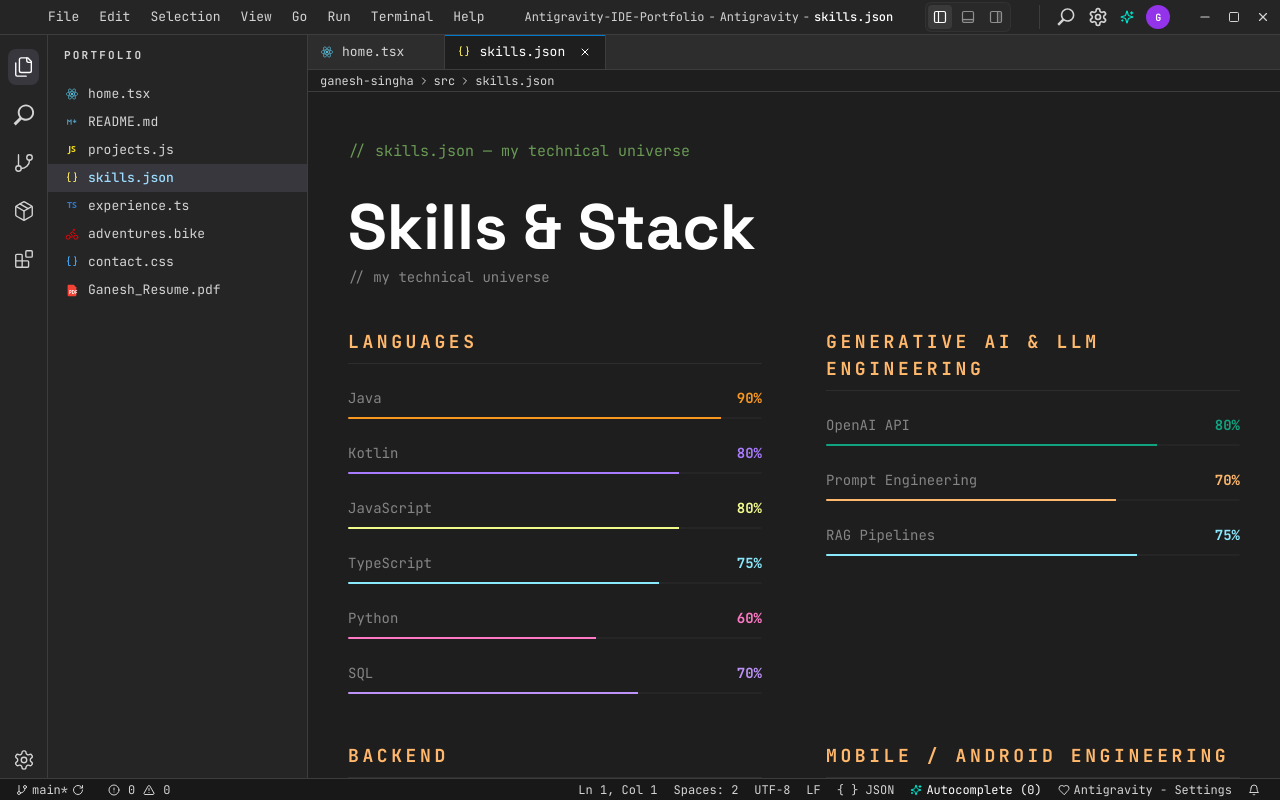
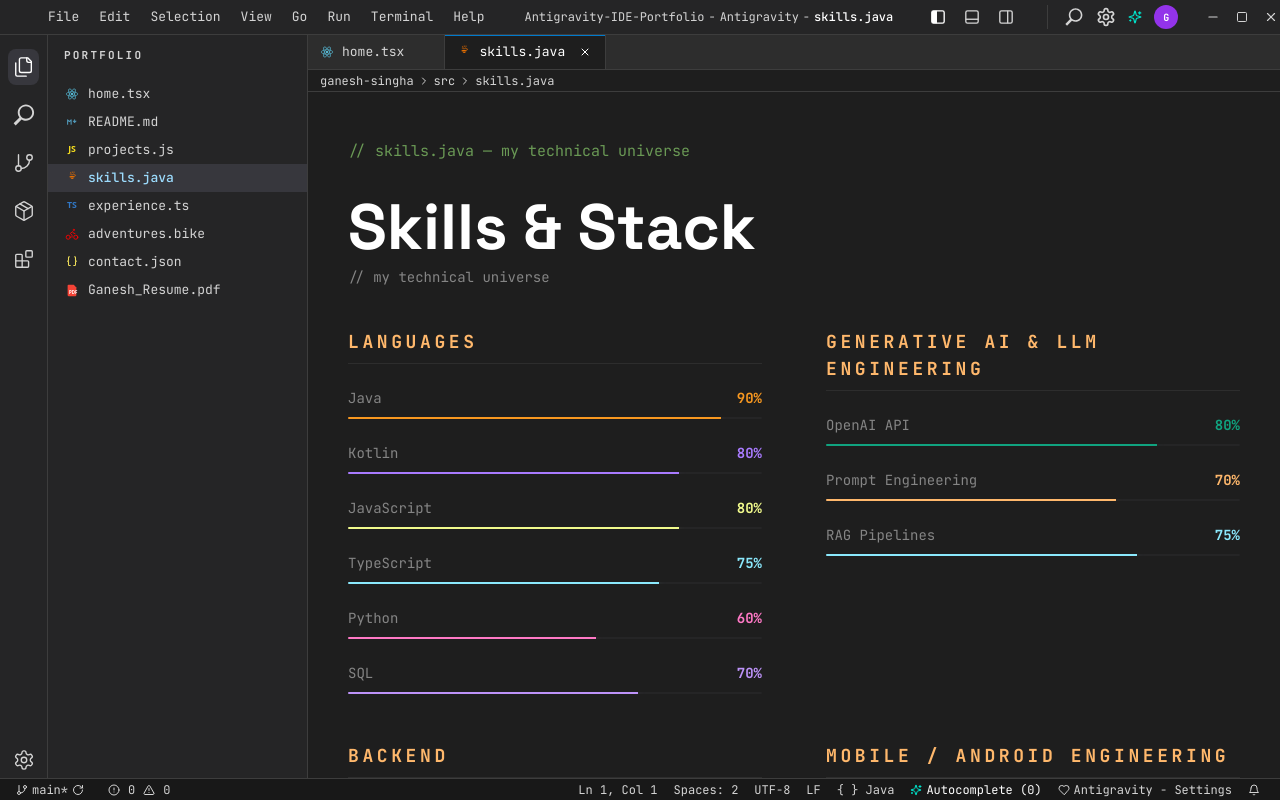
Before and after one commit to singhaganesh/Antigravity-IDE-Portfolio, a Next.js app: page /skills in a window 1280 px wide. Built offline with nearby package versions, Linux system fonts and the light colour scheme.

Commit message:
feat: rebrand Skills and Contact extensions and implement Java icon

```diff
--- a/src/app/contact/page.tsx
+++ b/src/app/contact/page.tsx
@@ -94,7 +94,7 @@ const ContactPage = () => {
   return (
     <div className="px-10 py-12 animate-fadeUp max-w-6xl mx-auto">
       <div className="text-text-green text-[15px] font-mono mb-6">
-        {"/* contact.css — open_connection( ) */"}
+        {"// contact.json — open_connection( )"}
       </div>
 
       <div className="mb-12">
--- a/src/app/skills/page.tsx
+++ b/src/app/skills/page.tsx
@@ -73,7 +73,7 @@ const SkillsPage = () => {
     <div className="px-10 py-12 animate-fadeUp">
       {/* Code comment label */}
       <div className="text-text-green text-[15px] font-mono mb-8">
-        {"// skills.json — my technical universe"}
+        {"// skills.java — my technical universe"}
       </div>
 
       {/* Section heading */}
--- a/src/components/ide/CommandPalette.tsx
+++ b/src/components/ide/CommandPalette.tsx
@@ -17,8 +17,8 @@ const CommandPalette = () => {
     { name: 'experience.ts', path: '/experience', dir: 'src/' },
     { name: 'adventures.bike', path: '/adventures', dir: 'src/' },
     { name: 'projects.js', path: '/projects', dir: 'src/' },
-    { name: 'skills.json', path: '/skills', dir: 'data/' },
-    { name: 'contact.css', path: '/contact', dir: 'src/' },
+    { name: 'skills.java', path: '/skills', dir: 'src/' },
+    { name: 'contact.json', path: '/contact', dir: 'src/' },
     { name: 'README.md', path: '/readme', dir: './' },
   ];
 
--- a/src/components/ide/FileIcon.tsx
+++ b/src/components/ide/FileIcon.tsx
@@ -96,6 +96,19 @@ export const FileIcon: React.FC<FileIconProps> = ({ filename, size = 16, classNa
           ),
           defaultColor: '#f7df1e'
         };
+      case 'java':
+        return {
+          Component: (props: any) => (
+            <svg width={size} height={size} viewBox="0 0 16 16" fill="none" xmlns="http://www.w3.org/2000/svg" {...props}>
+               <path d="M10.15 8.35C10.15 8.35 9.75 7.9 8.25 7.9C6.75 7.9 6.35 8.35 6.35 8.35C6.35 8.35 6.35 9 8.25 9C10.15 9 10.15 8.35 10.15 8.35ZM11 6.5C11 6.5 10 5.5 8 5.5C6 5.5 5 6.5 5 6.5C5 6.5 5 7.5 8 7.5C11 7.5 11 6.5 11 6.5ZM10.5 4.5C10.5 4.5 9.7 3.8 8.1 3.8C6.5 3.8 5.7 4.5 5.7 4.5V5C5.7 5 6.5 4.2 8.1 4.2C9.7 4.2 10.5 5 10.5 5V4.5Z" fill="currentColor"/>
+               <path d="M11 6C11.552 6 12 5.552 12 5C12 4.448 11.552 4 11 4" stroke="currentColor" strokeWidth="0.8" strokeLinecap="round"/>
+               <path d="M6.5 1.5C6.5 1.5 7 2.5 6 3" stroke="currentColor" strokeWidth="0.8" strokeLinecap="round"/>
+               <path d="M8.5 1C8.5 1 9 2 8 2.5" stroke="currentColor" strokeWidth="0.8" strokeLinecap="round"/>
+               <path d="M10.5 1C10.5 1 11 2 10 2.5" stroke="currentColor" strokeWidth="0.8" strokeLinecap="round"/>
+            </svg>
+          ),
+          defaultColor: '#E76F00'
+        };
       case 'json':
         return {
           Component: (props: any) => <BracesIcon size={size} color={props.style.color || '#F1E05A'} />,
--- a/src/components/ide/SearchSidebar.tsx
+++ b/src/components/ide/SearchSidebar.tsx
@@ -10,10 +10,10 @@ const SearchSidebar = () => {
   const [query, setQuery] = useState('');
 
   const searchIndex = [
-    { title: 'Skills', content: 'Java, Spring Boot, React, Next.js, Android, Kotlin, Docker, PostgreSQL', path: '/skills', filename: 'skills.json' },
+    { title: 'Skills', content: 'Java, Spring Boot, React, Next.js, Android, Kotlin, Docker, PostgreSQL', path: '/skills', filename: 'skills.java' },
     { title: 'Projects', content: 'EV Charging Platform, ThingsBoard Bot, Ecommerce Web, OrbitCart, Mermaid Diagrams', path: '/projects', filename: 'projects.js' },
     { title: 'Experience', content: 'SEPLE NovaEdge, Junior Engineer, Kolkata, IoT, AI Automation, RAG systems', path: '/readme', filename: 'experience.ts' },
-    { title: 'Contact', content: 'LinkedIn, Email, Instagram, YouTube, ganeshsingha741@gmail.com, biker_ganesh', path: '/contact', filename: 'contact.css' },
+    { title: 'Contact', content: 'LinkedIn, Email, Instagram, YouTube, ganeshsingha741@gmail.com, biker_ganesh', path: '/contact', filename: 'contact.json' },
     { title: 'About', content: 'Ganesh Singha, Full Stack Engineer, Kolkata, Backend specialist', path: '/readme', filename: 'README.md' },
   ];
 
--- a/src/components/ide/Sidebar.tsx
+++ b/src/components/ide/Sidebar.tsx
@@ -20,10 +20,10 @@ const Sidebar = () => {
     { name: 'home.tsx', path: '/' },
     { name: 'README.md', path: '/readme' },
     { name: 'projects.js', path: '/projects' },
-    { name: 'skills.json', path: '/skills' },
+    { name: 'skills.java', path: '/skills' },
     { name: 'experience.ts', path: '/experience' },
     { name: 'adventures.bike', path: '/adventures' },
-    { name: 'contact.css', path: '/contact' },
+    { name: 'contact.json', path: '/contact' },
     { name: 'Ganesh_Resume.pdf', path: '#', isDecorative: true },
   ];
 
--- a/src/components/ide/TitleBar.tsx
+++ b/src/components/ide/TitleBar.tsx
@@ -72,10 +72,10 @@ const TitleBar = () => {
 
       {/* Right: Layout Controls & Window Buttons */}
       <div className="flex items-center gap-3">
-        <div className="hidden md:flex items-center gap-1 mr-4 bg-[#ffffff05] p-0.5 rounded-md border border-border-color/50">
-          <button onClick={() => setIsSidebarOpen(!isSidebarOpen)} className={cn("p-1 rounded transition-colors", isSidebarOpen ? "bg-[#ffffff15] text-white" : "text-muted hover:text-white")} title="Toggle Sidebar"><SidebarIcon isActive={isSidebarOpen} /></button>
-          <button onClick={() => setIsTerminalOpen(!isTerminalOpen)} className={cn("p-1 rounded transition-colors", isTerminalOpen ? "bg-[#ffffff15] text-white" : "text-muted hover:text-white")} title="Toggle Terminal"><TerminalIcon isActive={isTerminalOpen} /></button>
-          <button onClick={() => setIsAgentPanelOpen(!isAgentPanelOpen)} className={cn("p-1 rounded transition-colors", isAgentPanelOpen ? "bg-[#ffffff15] text-white" : "text-muted hover:text-white")} title="Toggle Agent Panel"><AgentIcon isActive={isAgentPanelOpen} /></button>
+        <div className="hidden md:flex items-center gap-2 mr-4">
+          <button onClick={() => setIsSidebarOpen(!isSidebarOpen)} className={cn("p-1 rounded-md transition-colors", isSidebarOpen ? "text-white" : "text-muted hover:text-white")} title="Toggle Sidebar"><PanelIcon isActive={isSidebarOpen} panel="left" /></button>
+          <button onClick={() => setIsTerminalOpen(!isTerminalOpen)} className={cn("p-1 rounded-md transition-colors", isTerminalOpen ? "text-white" : "text-muted hover:text-white")} title="Toggle Terminal"><PanelIcon isActive={isTerminalOpen} panel="bottom" /></button>
+          <button onClick={() => setIsAgentPanelOpen(!isAgentPanelOpen)} className={cn("p-1 rounded-md transition-colors", isAgentPanelOpen ? "text-white" : "text-muted hover:text-white")} title="Toggle Agent Panel"><PanelIcon isActive={isAgentPanelOpen} panel="right" /></button>
         </div>
 
         <div className="hidden lg:flex items-center gap-3 mr-4 text-muted border-l border-border-color pl-4">
@@ -104,16 +104,36 @@ const TitleBar = () => {
   );
 };
 
-const SidebarIcon = ({ isActive }: { isActive: boolean }) => (
-  <svg width="16" height="16" viewBox="0 0 16 16" fill="none" xmlns="http://www.w3.org/2000/svg" className={isActive ? "opacity-100" : "opacity-60"}><rect x="2.5" y="2.5" width="11" height="11" rx="1.5" stroke="currentColor" strokeWidth="1.2"/><path d="M6.5 2.5V13.5" stroke="currentColor" strokeWidth="1.2"/>{!isActive && <rect x="3" y="3" width="3" height="10" fill="currentColor" opacity="0.2"/>}</svg>
-);
+const PanelIcon = ({
+  isActive,
+  panel
+}: {
+  isActive: boolean,
+  panel: 'left' | 'bottom' | 'right'
+}) => {
+  const clipId = `clip-${panel}`;
+  return (
+    <svg width="18" height="18" viewBox="0 0 16 16" fill="none" xmlns="http://www.w3.org/2000/svg" className={isActive ? "text-white cursor-pointer" : "text-muted hover:text-white cursor-pointer"}>
+      <defs>
+        <clipPath id={clipId}>
+          <rect x="2.5" y="2.5" width="11" height="11" rx="1.5" />
+        </clipPath>
+      </defs>
 
-const TerminalIcon = ({ isActive }: { isActive: boolean }) => (
-  <svg width="16" height="16" viewBox="0 0 16 16" fill="none" xmlns="http://www.w3.org/2000/svg" className={isActive ? "opacity-100" : "opacity-60"}><rect x="2.5" y="2.5" width="11" height="11" rx="1.5" stroke="currentColor" strokeWidth="1.2"/><path d="M2.5 10.5H13.5" stroke="currentColor" strokeWidth="1.2"/>{!isActive && <rect x="3" y="11" width="10" height="2" fill="currentColor" opacity="0.2"/>}</svg>
-);
+      {/* Background fill if active */}
+      {isActive && panel === 'left' && <rect x="2" y="2" width="4.5" height="12" fill="currentColor" clipPath={`url(#${clipId})`} />}
+      {isActive && panel === 'bottom' && <rect x="2" y="10" width="12" height="5" fill="currentColor" clipPath={`url(#${clipId})`} />}
+      {isActive && panel === 'right' && <rect x="9.5" y="2" width="5" height="12" fill="currentColor" clipPath={`url(#${clipId})`} />}
 
-const AgentIcon = ({ isActive }: { isActive: boolean }) => (
-  <svg width="16" height="16" viewBox="0 0 16 16" fill="none" xmlns="http://www.w3.org/2000/svg" className={isActive ? "opacity-100" : "opacity-60"}><rect x="2.5" y="2.5" width="11" height="11" rx="1.5" stroke="currentColor" strokeWidth="1.2"/><path d="M9.5 2.5V13.5" stroke="currentColor" strokeWidth="1.2"/>{!isActive && <rect x="10" y="3" width="3" height="10" fill="currentColor" opacity="0.2"/>}</svg>
-);
+      {/* The outline */}
+      <rect x="2.5" y="2.5" width="11" height="11" rx="1.5" stroke="currentColor" strokeWidth="1.2" fill="none" />
+
+      {/* The divider line */}
+      {panel === 'left' && <path d="M6.5 2.5V13.5" stroke="currentColor" strokeWidth="1.2" />}
+      {panel === 'bottom' && <path d="M2.5 10H13.5" stroke="currentColor" strokeWidth="1.2" />}
+      {panel === 'right' && <path d="M9.5 2.5V13.5" stroke="currentColor" strokeWidth="1.2" />}
+    </svg>
+  );
+};
 
 export default TitleBar;
--- a/src/context/ActiveFileContext.tsx
+++ b/src/context/ActiveFileContext.tsx
@@ -16,9 +16,9 @@ export const FILE_MAP: { [key: string]: FileMetadata } = {
   "/readme": { name: "README.md", lang: "Markdown", tabBorder: "#4ec9b0", dot: "#4ec9b0", path: "/readme" },
   "/experience": { name: "experience.ts", lang: "TypeScript", tabBorder: "#3178c6", dot: "#3178c6", path: "/experience" },
   "/projects": { name: "projects.js", lang: "JavaScript", tabBorder: "#f7df1e", dot: "#f7df1e", path: "/projects" },
-  "/skills": { name: "skills.json", lang: "JSON", tabBorder: "#cbcb41", dot: "#cbcb41", path: "/skills" },
+  "/skills": { name: "skills.java", lang: "Java", tabBorder: "#E76F00", dot: "#E76F00", path: "/skills" },
   "/adventures": { name: "adventures.bike", lang: "Markdown", tabBorder: "#ff0000", dot: "#ff0000", path: "/adventures" },
-  "/contact": { name: "contact.css", lang: "CSS", tabBorder: "#563d7c", dot: "#563d7c", path: "/contact" },
+  "/contact": { name: "contact.json", lang: "JSON", tabBorder: "#cbcb41", dot: "#cbcb41", path: "/contact" },
 };
 
 interface ActiveFileContextType {
```
